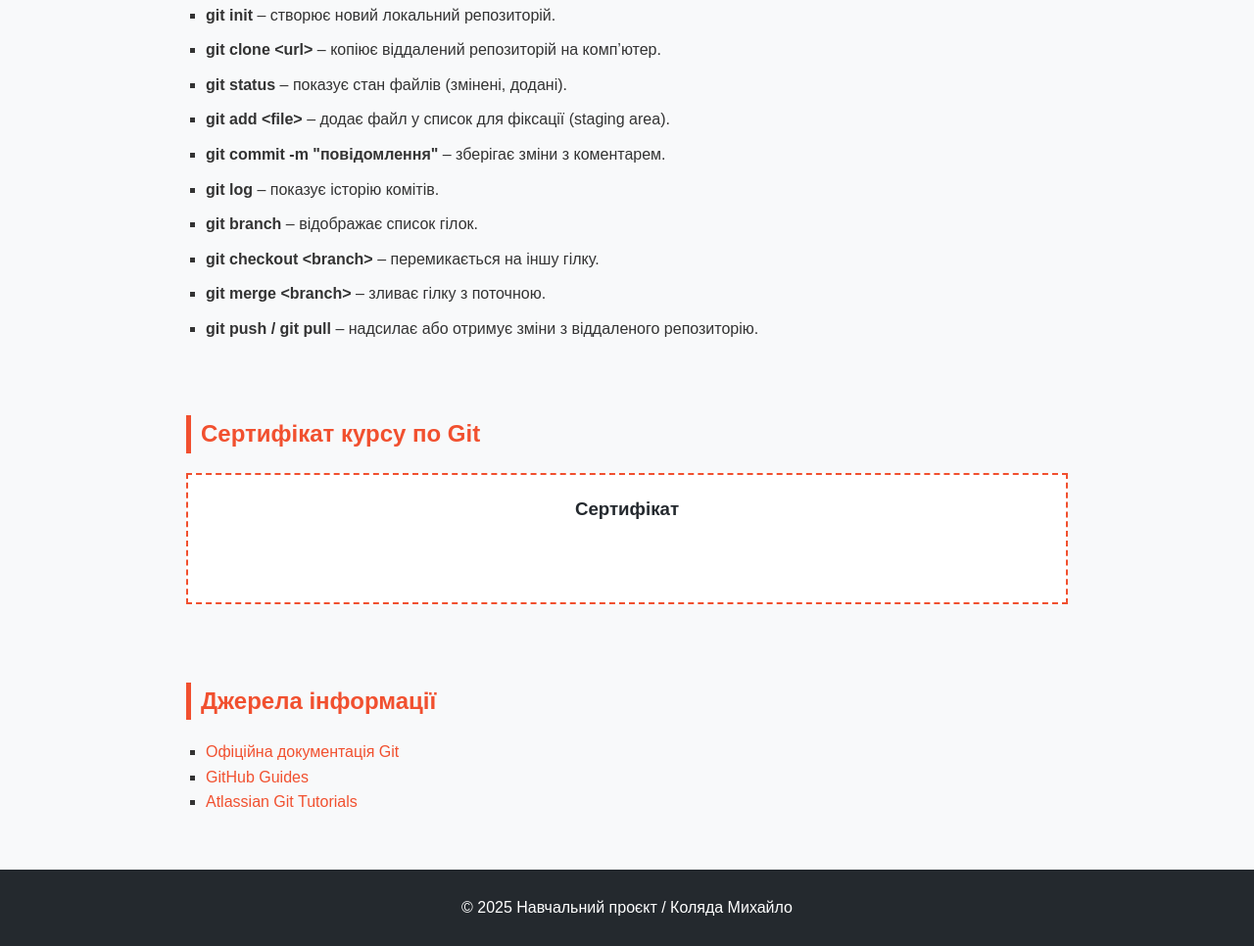
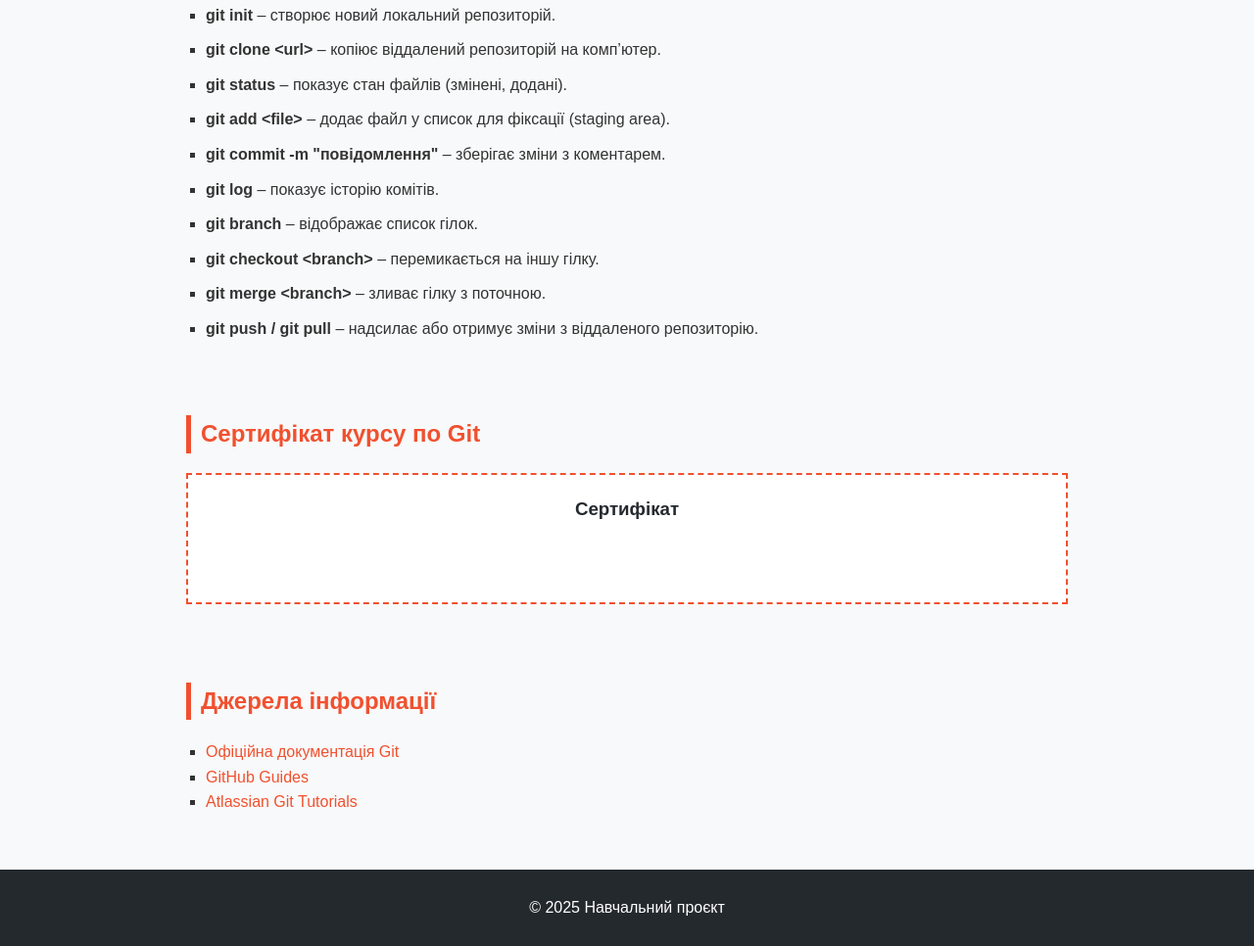
Before and after one commit to idkwhatsync/githun-pages-demo, a plain HTML site: page index.html in a window 1280 px wide. Shown: the part 660-1626 px from the top of the page at 98% size. Drawn offline with Linux system fonts and the light colour scheme.

Commit message:
Update index.html

```diff
--- a/index.html
+++ b/index.html
@@ -125,7 +125,7 @@
 </section>
 
 <footer>
-  <p>© 2025 Навчальний проєкт / Коляда Михайло</p>
+  <p>© 2025 Навчальний проєкт</p>
 </footer>
 
 </body>
```
